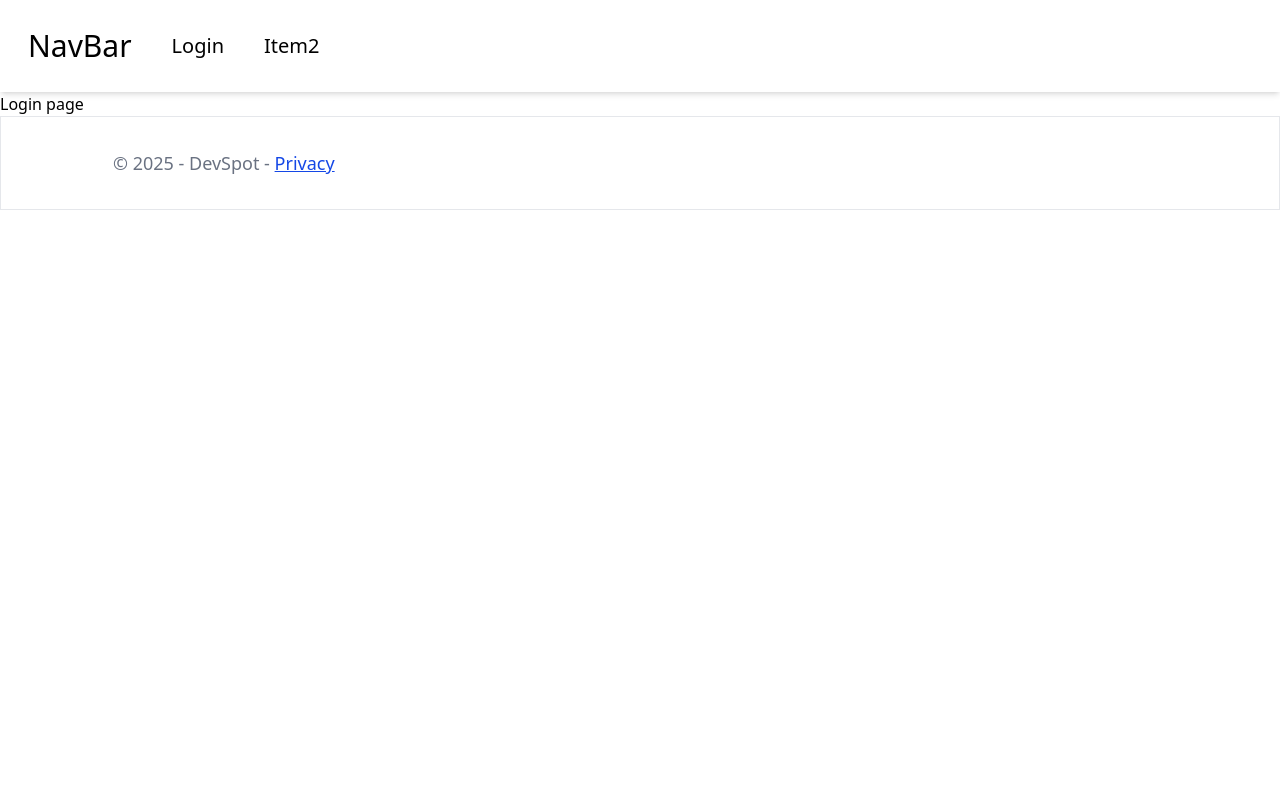
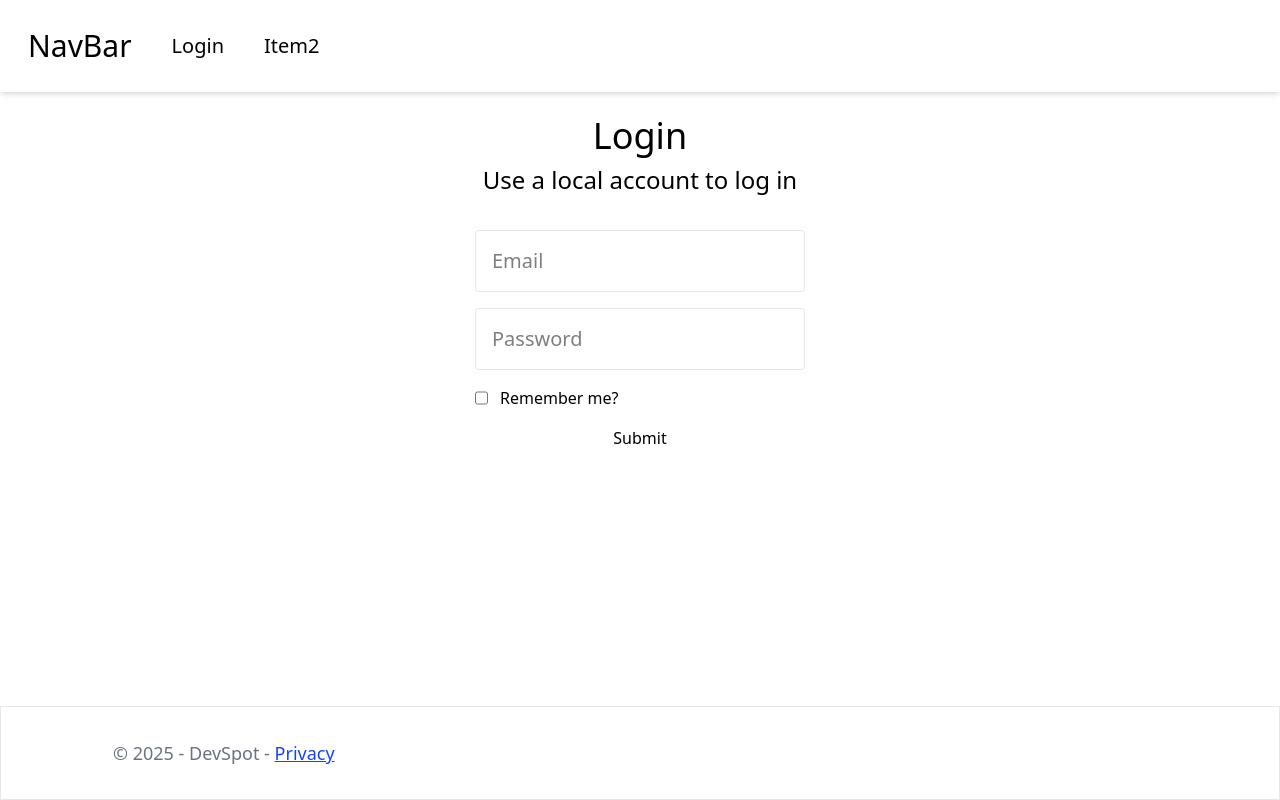
Before and after one commit to yiwenwangANU/dotnetfrontend, a Next.js app: page /identity/account/login in a window 1280 px wide. Built offline with nearby package versions, Linux system fonts and the light colour scheme.

Commit message:
create Button component, create form for login

```diff
--- a/src/app/identity/account/login/page.tsx
+++ b/src/app/identity/account/login/page.tsx
@@ -1,5 +1,46 @@
+"use client";
+import { useForm, SubmitHandler } from "react-hook-form";
+
+type Inputs = {
+  email: string;
+  password: string;
+  rememberMe: boolean;
+};
+
 const Login = () => {
-  return <div>Login page</div>;
+  const {
+    register,
+    handleSubmit,
+    formState: { errors },
+  } = useForm<Inputs>();
+  const onSubmit: SubmitHandler<Inputs> = (data) => console.log(data);
+
+  return (
+    <div className="flex flex-col gap-2 justify-center items-center">
+      <div className="text-4xl">Login</div>
+      <div className="text-2xl ">Use a local account to log in</div>
+      <hr className="border-t-2 border-gray-600 mb-4" />
+      <form className="flex flex-col gap-4" onSubmit={handleSubmit(onSubmit)}>
+        <input
+          placeholder="Email"
+          className="border rounded border-gray-200 p-4 text-xl"
+          {...(register("email"), { required: true })}
+        />
+        <input
+          placeholder="Password"
+          className="border rounded border-gray-200 p-4 text-xl"
+          {...register("password", { required: true })}
+        />
+        {/* errors will return when field validation fails  */}
+        {errors.password && <span>This field is required</span>}
+        <div className="flex flex-row gap-3">
+          <input type="checkbox" id="rememberMe" {...register("rememberMe")} />
+          <label htmlFor="rememberMe">Remember me?</label>
+        </div>
+        <input type="submit" />
+      </form>
+    </div>
+  );
 };
 
 export default Login;
--- a/src/app/layout.tsx
+++ b/src/app/layout.tsx
@@ -17,7 +17,7 @@ export default function RootLayout({
     <html lang="en">
       <body className="flex flex-col min-h-screen">
         <Navbar />
-        {children}
+        <main className="grow pt-6">{children}</main>
         <Footer />
       </body>
     </html>
--- a/src/app/page.tsx
+++ b/src/app/page.tsx
@@ -1,9 +1,6 @@
-import Footer from "@/components/Footer";
-import Navbar from "@/components/Navbar";
-
 const Page = () => {
   return (
-    <div className="grow flex items-top justify-center pt-10">
+    <div className="flex items-top justify-center pt-10">
       <div className="text-8xl font-light text-slate-800">Welcome</div>
     </div>
   );
--- /dev/null
+++ b/src/components/Buttom.tsx
@@ -0,0 +1,24 @@
+import { ButtonHTMLAttributes, FC } from "react";
+
+type ButtonProps = {
+  variant?: "primary" | "secondary" | "danger";
+} & ButtonHTMLAttributes<HTMLButtonElement>;
+
+const Button: FC<ButtonProps> = ({ variant = "primary", ...props }) => {
+  const baseStyles = "px-4 py-2 rounded font-semibold";
+
+  const variantStyles = {
+    primary: "bg-blue-600 text-white hover:bg-blue-700",
+    secondary: "bg-gray-200 text-gray-800 hover:bg-gray-300",
+    danger: "bg-red-600 text-white hover:bg-red-700",
+  };
+  return (
+    <button
+      className={`${baseStyles} ${variantStyles[variant]}`}
+      {...props}
+      {...props}
+    />
+  );
+};
+
+export default Button;
```
